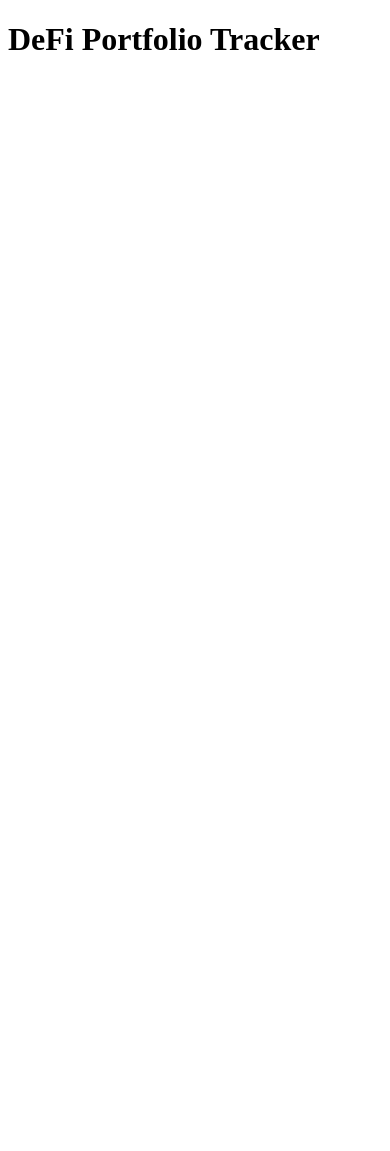
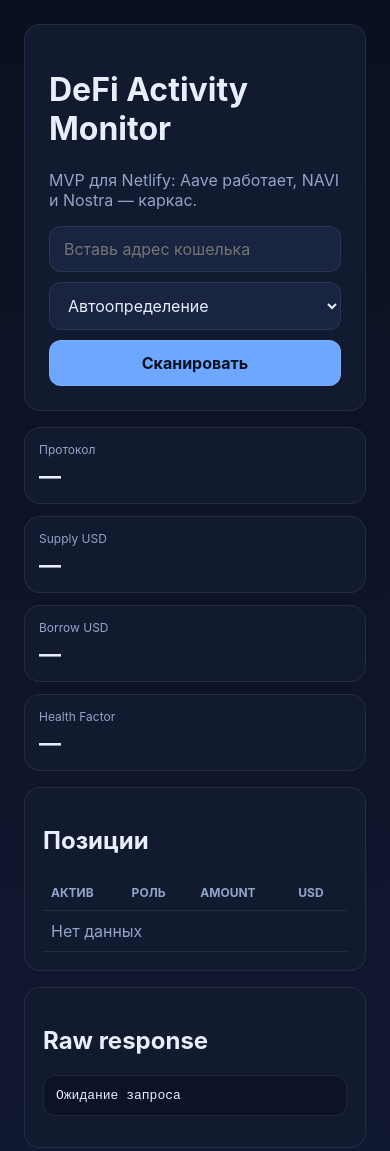
Before and after one commit to thanksganz/defi-netlify-v1, a website: page public/index.html in a window 390 px wide. Before the commit the page ends 844 px from the top, so only its background shows below. Drawn offline with Linux system fonts and the light colour scheme.

Commit message:
Update all files with full implementation

```diff
--- a/public/index.html
+++ b/public/index.html
@@ -1,13 +1,236 @@
 <!DOCTYPE html>
 <html lang="ru">
 <head>
-    <meta charset="UTF-8">
-    <meta name="viewport" content="width=device-width, initial-scale=1.0">
-    <title>DeFi Portfolio</title>
+ <meta charset="UTF-8" />
+ <meta name="viewport" content="width=device-width, initial-scale=1.0" />
+ <title>DeFi Activity Monitor</title>
+ <style>
+ :root {
+ --bg:#0b1020;
+ --card:#121a2f;
+ --card2:#192440;
+ --text:#e8eefc;
+ --muted:#93a4c8;
+ --accent:#6ea8fe;
+ --border:rgba(255,255,255,.08);
+ }
+ * { box-sizing:border-box; }
+ body {
+ margin:0;
+ font-family:Inter,system-ui,sans-serif;
+ background:linear-gradient(180deg,#0b1020,#111831);
+ color:var(--text);
+ }
+ .wrap {
+ max-width:1100px;
+ margin:0 auto;
+ padding:24px;
+ }
+ .hero,.card,.stat {
+ background:var(--card);
+ border:1px solid var(--border);
+ border-radius:16px;
+ }
+ .hero { padding:24px; }
+ .card { padding:18px; }
+ .stats {
+ display:grid;
+ grid-template-columns:repeat(4,1fr);
+ gap:12px;
+ margin-top:16px;
+ }
+ .stat { padding:14px; }
+ .scan {
+ display:flex;
+ gap:10px;
+ margin-top:16px;
+ }
+ input,select,button {
+ border-radius:12px;
+ border:1px solid var(--border);
+ padding:12px 14px;
+ font:inherit;
+ }
+ input,select {
+ background:var(--card2);
+ color:var(--text);
+ width:100%;
+ }
+ button {
+ background:var(--accent);
+ color:#08111f;
+ font-weight:700;
+ cursor:pointer;
+ }
+ .row {
+ display:grid;
+ grid-template-columns:2fr 1fr;
+ gap:16px;
+ margin-top:16px;
+ }
+ table {
+ width:100%;
+ border-collapse:collapse;
+ margin-top:10px;
+ }
+ th,td {
+ padding:10px 8px;
+ border-bottom:1px solid var(--border);
+ text-align:left;
+ }
+ th {
+ color:var(--muted);
+ font-size:12px;
+ text-transform:uppercase;
+ }
+ pre {
+ white-space:pre-wrap;
+ background:#0c1326;
+ border:1px solid var(--border);
+ border-radius:12px;
+ padding:12px;
+ }
+ .lbl {
+ color:var(--muted);
+ font-size:12px;
+ margin-bottom:6px;
+ }
+ .val {
+ font-size:22px;
+ font-weight:700;
+ }
+ .sub,.muted { color:var(--muted); }
+ .pill {
+ display:inline-block;
+ padding:4px 10px;
+ border-radius:999px;background:#1f2e57;
+ color:#b8cbf5;
+ font-size:12px;
+ margin-right:6px;
+ }
+ @media (max-width:900px){
+ .row,.stats { grid-template-columns:1fr; }
+ .scan { flex-direction:column; }
+ }
+ </style>
 </head>
 <body>
-    <h1>DeFi Portfolio Tracker</h1>
-    <div id="app"></div>
-    <script src="app.js"></script>
+<div class="wrap">
+ <div class="hero">
+ <h1>DeFi Activity Monitor</h1>
+ <p class="sub">MVP для Netlify: Aave работает, NAVI и Nostra — каркас.</p>
+ <div class="scan">
+ <input id="wallet" placeholder="Вставь адрес кошелька" />
+ <select id="chain">
+ <option value="auto">Автоопределение</option>
+ <option value="ethereum">Ethereum</option>
+ <option value="arbitrum">Arbitrum</option>
+ <option value="base">Base</option>
+ <option value="sui">Sui</option>
+ <option value="starknet">Starknet</option>
+ </select>
+ <button onclick="scanWallet()">Сканировать</button>
+ </div>
+ </div>
+
+ <div class="stats">
+ <div class="stat"><div class="lbl">Протокол</div><div class="val" id="proto">—</div></div>
+ <div class="stat"><div class="lbl">Supply USD</div><div class="val" id="sup">—</div></div>
+ <div class="stat"><div class="lbl">Borrow USD</div><div class="val" id="bor">—</div></div>
+ <div class="stat"><div class="lbl">Health Factor</div><div class="val" id="hf">—</div></div>
+ </div>
+
+ <div class="row">
+ <div class="card">
+ <h2>Позиции</h2>
+ <div id="badges"></div>
+ <table>
+ <thead>
+ <tr>
+ <th>Актив</th>
+ <th>Роль</th>
+ <th>Amount</th>
+ <th>USD</th>
+ </tr>
+ </thead>
+ <tbody id="assets">
+ <tr><td colspan="4" class="muted">Нет данных</td></tr>
+ </tbody>
+ </table>
+ </div>
+
+ <div class="card">
+ <h2>Raw response</h2>
+ <pre id="raw">Ожидание запроса</pre>
+ </div>
+ </div>
+</div>
+
+<script>
+function fmtUsd(v){
+ if(v===null||v===undefined||isNaN(v)) return '—';
+ return new Intl.NumberFormat('ru-RU',{
+ style:'currency',
+ currency:'USD',
+ maximumFractionDigits:2
+ }).format(Number(v));
+}
+
+function detectChain(addr){
+ if(!addr) return 'auto';
+ if(addr.startsWith('0x') && addr.length===42) return 'arbitrum';
+ if(addr.startsWith('0x') && addr.length>42) return 'starknet';
+ if(addr.length >= 32 && !addr.startsWith('0x')) return 'sui';
+ return 'auto';
+}
+
+async function scanWallet(){
+ const wallet = document.getElementById('wallet').value.trim();
+ let chain = document.getElementById('chain').value;
+
+ if(chain==='auto') chain = detectChain(wallet);
+
+ let endpoint = '';
+ if(['ethereum','arbitrum','base'].includes(chain)) {
+ endpoint='/.netlify/functions/aave-positions';
+ } else if(chain==='sui') {
+ endpoint='/.netlify/functions/navi-positions';
+ } else if(chain==='starknet') {
+ endpoint='/.netlify/functions/nostra-positions';
+ } else {
+ alert('Не удалось определить сеть');
+ return;
+ }
+
+ const res = await fetch(endpoint,{
+ method:'POST',
+ headers:{'Content-Type':'application/json'},
+ body:JSON.stringify({wallet,chain})
+ });
+
+ const data = await res.json();
+
+ document.getElementById('raw').textContent = JSON.stringify(data,null,2);
+ document.getElementById('proto').textContent = data.protocol || '—';
+ document.getElementById('sup').textContent = fmtUsd(data.suppliedUSD);
+ document.getElementById('bor').textContent = fmtUsd(data.borrowedUSD);
+ document.getElementById('hf').textContent = data.healthFactor ?? '—';
+
+ document.getElementById('badges').innerHTML =
+ `<span class="pill">${data.chain || chain}</span><span class="pill">${data.protocol || 'unknown'}</span>`;
+
+ const items = data.assets || [];
+ document.getElementById('assets').innerHTML = items.length
+ ? items.map(a => `
+ <tr>
+ <td>${a.symbol || '?'}</td>
+ <td>${a.role || '—'}</td>
+ <td>${a.amount ?? '—'}</td>
+ <td>${fmtUsd(a.usdValue)}</td>
+ </tr>
+ `).join('')
+ : '<tr><td colspan="4" class="muted">Пока нет данных</td></tr>';
+}
+</script>
 </body>
 </html>
```
Also changed, not shown: netlify/functions/aave-positions.js (+174 -14 lines), netlify/functions/navi-positions.js (+25 -14 lines), netlify/functions/nostra-positions.js (+25 -14 lines), package.json (+4 -6 lines), README.md, netlify.toml.
